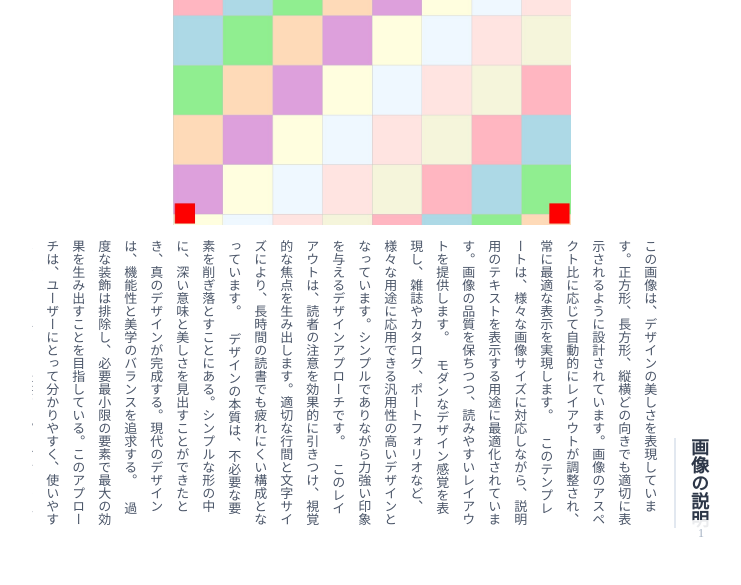
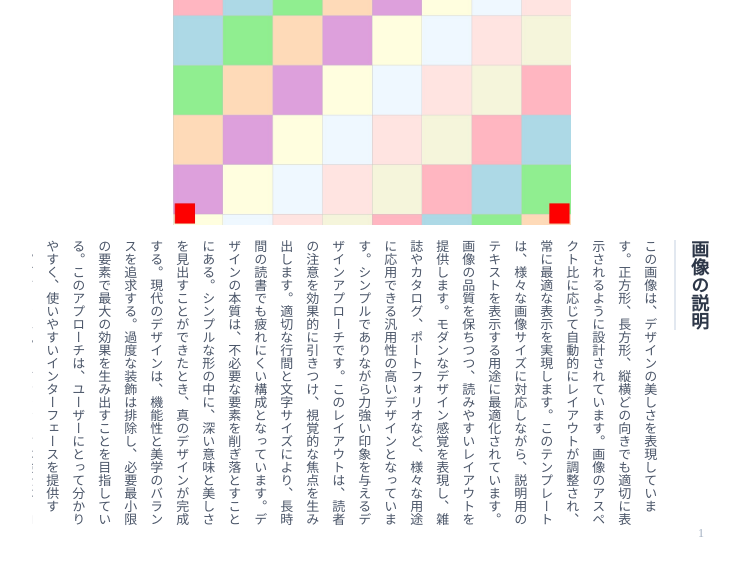
Before and after one commit to x4066x/magazine-maker, a Python web app: template vivliostyle/sample/templates/modern/single/vertical-central-image-single/index.html in a window 1280 px wide. Shown: the part 538-1123 px from the top of the page, without its empty margins (25-766 px from the left). Run offline with Jinja, Linux system fonts and the light colour scheme; the template is opened without the code that fills it, so the values that code supplies are empty.

Commit message:
refactor: verticalシングルページテンプレートのコード整理

```diff
--- a/vivliostyle/sample/templates/modern/single/vertical-central-image-single/index.html
+++ b/vivliostyle/sample/templates/modern/single/vertical-central-image-single/index.html
@@ -18,21 +18,7 @@
             <div class="text-container vertical-text">
                 <h2 class="section-title">画像の説明</h2>
                 <div class="description-text">
-                    この画像は、デザインの美しさを表現しています。正方形、長方形、縦横どの向きでも適切に表示されるように設計されています。画像のアスペクト比に応じて自動的にレイアウトが調整され、常に最適な表示を実現します。
-
-                    このテンプレートは、様々な画像サイズに対応しながら、説明用のテキストを表示する用途に最適化されています。画像の品質を保ちつつ、読みやすいレイアウトを提供します。
-
-                    モダンなデザイン感覚を表現し、雑誌やカタログ、ポートフォリオなど、様々な用途に応用できる汎用性の高いデザインとなっています。シンプルでありながら力強い印象を与えるデザインアプローチです。
-
-                    このレイアウトは、読者の注意を効果的に引きつけ、視覚的な焦点を生み出します。適切な行間と文字サイズにより、長時間の読書でも疲れにくい構成となっています。
-
-                    デザインの本質は、不必要な要素を削ぎ落とすことにある。シンプルな形の中に、深い意味と美しさを見出すことができたとき、真のデザインが完成する。現代のデザインは、機能性と美学のバランスを追求する。
-
-                    過度な装飾は排除し、必要最小限の要素で最大の効果を生み出すことを目指している。このアプローチは、ユーザーにとって分かりやすく、使いやすいインターフェースを提供する。
-
-                    デザインは見た目だけでなく、体験全体を向上させるものであるべきだ。画像とテキストの配置バランスは、デザインの成功を左右する重要な要素である。
-
-                    中央配置の画像は、左右対称の美しさを演出し、安定感のあるレイアウトを実現する。このテンプレートは、雑誌やカタログ、ポートフォリオなど、様々な用途に応用できる汎用性の高いデザインとなっている。
+                    この画像は、デザインの美しさを表現しています。正方形、長方形、縦横どの向きでも適切に表示されるように設計されています。画像のアスペクト比に応じて自動的にレイアウトが調整され、常に最適な表示を実現します。このテンプレートは、様々な画像サイズに対応しながら、説明用のテキストを表示する用途に最適化されています。画像の品質を保ちつつ、読みやすいレイアウトを提供します。モダンなデザイン感覚を表現し、雑誌やカタログ、ポートフォリオなど、様々な用途に応用できる汎用性の高いデザインとなっています。シンプルでありながら力強い印象を与えるデザインアプローチです。このレイアウトは、読者の注意を効果的に引きつけ、視覚的な焦点を生み出します。適切な行間と文字サイズにより、長時間の読書でも疲れにくい構成となっています。デザインの本質は、不必要な要素を削ぎ落とすことにある。シンプルな形の中に、深い意味と美しさを見出すことができたとき、真のデザインが完成する。現代のデザインは、機能性と美学のバランスを追求する。過度な装飾は排除し、必要最小限の要素で最大の効果を生み出すことを目指している。このアプローチは、ユーザーにとって分かりやすく、使いやすいインターフェースを提供する。デザインは見た目だけでなく、体験全体を向上させるものであるべきだ。画像とテキストの配置バランスは、デザインの成功を左右する重要な要素である。中央配置の画像は、左右対称の美しさを演出し、安定感のあるレイアウトを実現する。このテンプレートは、雑誌やカタログ、ポートフォリオなど、様々な用途に応用できる汎用性の高いデザインとなっている。視覚的な階層構造を明確にすることで、情報の優先順位を効果的に伝えることができる。余白の美学を理解することは、優れたデザインを生み出すための重要な鍵となる。
                 </div>
             </div>
         </div>
--- a/vivliostyle/sample/templates/modern/single/vertical-central-image-single/style.css
+++ b/vivliostyle/sample/templates/modern/single/vertical-central-image-single/style.css
@@ -60,11 +60,7 @@ body {
 /* テキストコンテナ - 下部約30%に固定 */
 .text-container {
     height: 30%; /* 約30%に調整 */
-    display: flex;
-    flex-direction: column;
-    justify-content: flex-start;
     padding-top: 4mm; /* 上余白を調整 */
-    gap: 3mm;
     overflow: hidden; /* はみ出しを防ぐ */
 }
 
@@ -72,7 +68,7 @@ body {
 .vertical-text {
     writing-mode: vertical-rl;
     text-orientation: upright;
-    direction: rtl;
+    padding-right: 0; /* 右側（縦書きの上）の余白 */
 }
 
 /* セクションタイトル - 最小限のスタイル */
@@ -94,9 +90,9 @@ body {
     padding-bottom: 0;
     padding-left: 2mm;
     margin-bottom: 0;
-    margin-left: 0;
+    margin-left: 3mm;
     margin-top: 0;
-    align-self: flex-start;
+    display: inline-block;
 }
 
 /* 説明テキスト - 最小限のスタイル */
@@ -115,6 +111,8 @@ body {
     text-align: left;
     line-height: 2.0;
     font-size: 13px;
+    display: inline-block;
+    margin-left: 3mm;
 }
 
 /* フッター */
```
Also changed, not shown: vivliostyle/sample/templates/modern/single/vertical-landscape-image-single/index.html (+1 -19 lines), vivliostyle/sample/templates/modern/single/vertical-landscape-image-single/style.css (+5 -7 lines), vivliostyle/sample/templates/modern/single/vertical-square-image-single/index.html (+1 -7 lines), vivliostyle/sample/templates/modern/single/vertical-square-image-single/style.css (+5 -7 lines).
